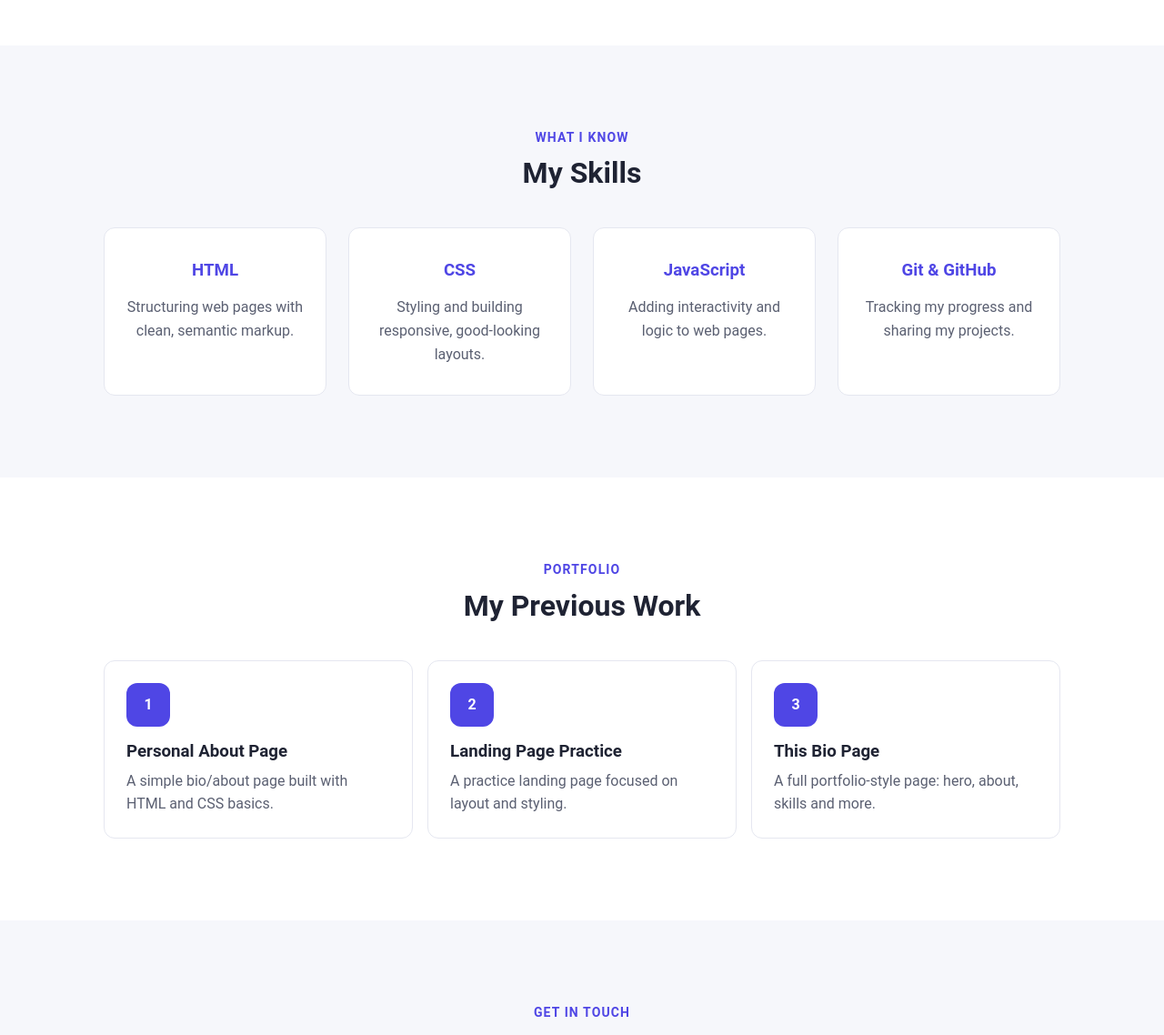
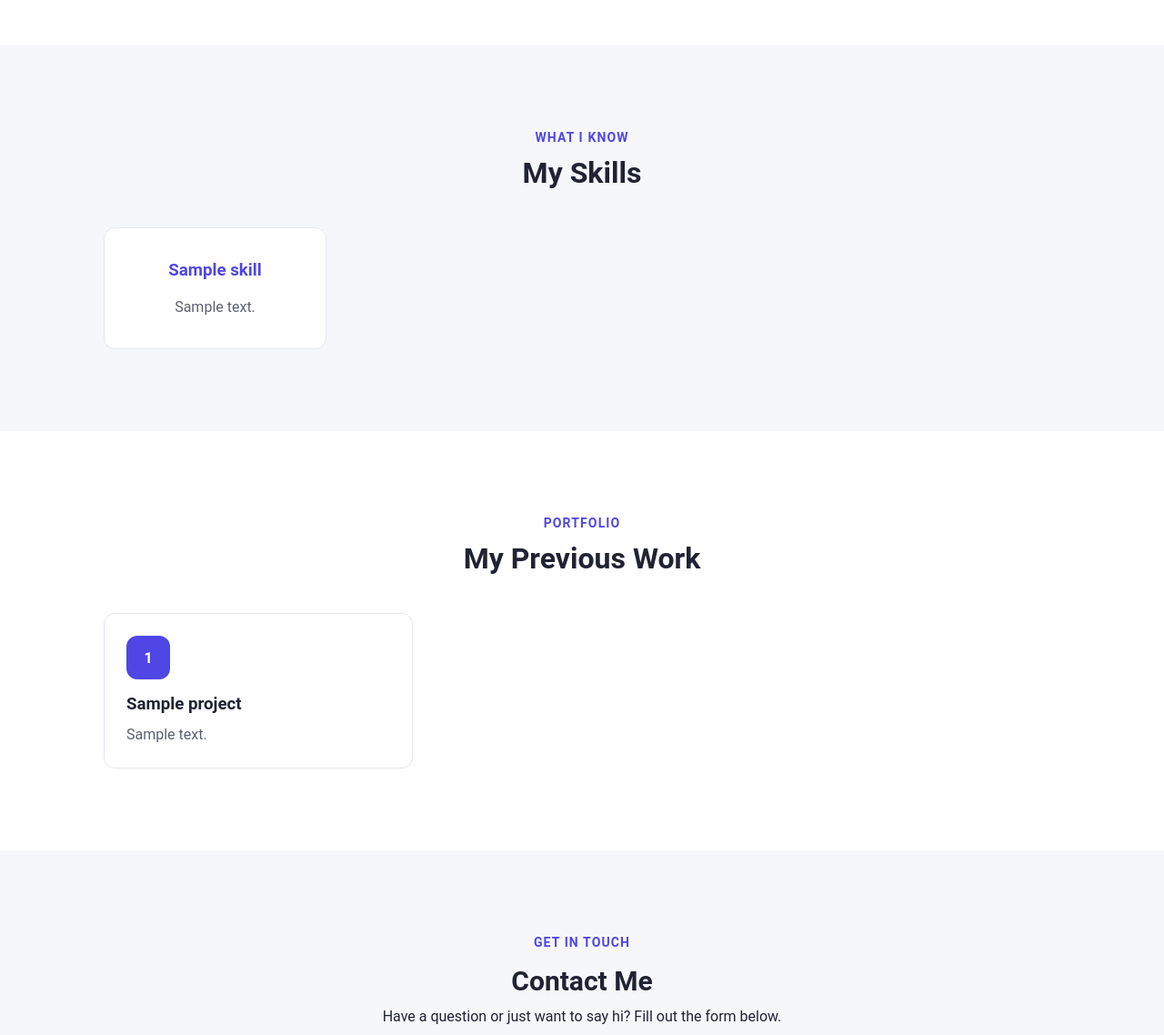
Before and after one commit to radhi-21/about-my, a PHP site: page /about.php in a window 1280 px wide. Shown: the part 1479-2617 px from the top of the page at 91% size. Run offline with PHP 8.4, Linux system fonts and the light colour scheme; tables that the repository leaves empty or names only in its code hold one stand-in row (values such as "Sample post").

Commit message:
Add files via upload

```diff
--- a/F.php
+++ b/F.php
@@ -74,6 +74,7 @@ if ($saved) {
 <html lang="en">
 <head>
     <meta charset="UTF-8">
+    <meta name="viewport" content="width=device-width, initial-scale=1.0">
 
     <title>Contact Form Result</title>
 
--- a/about.php
+++ b/about.php
@@ -14,6 +14,13 @@ if (!$profile) {
 function escape($value) {
     return htmlspecialchars($value, ENT_QUOTES, "UTF-8");
 }
+$skills = $connection->query(
+    "SELECT id, name, description FROM skills ORDER BY id"
+);
+
+$projects = $connection->query(
+    "SELECT id, title, description FROM projects ORDER BY id"
+);
 ?>
 
 <!DOCTYPE html>
@@ -101,94 +108,47 @@ function escape($value) {
            <section id="skills" class="section">
              <div class="skills-section container">
              <p class="skills-tag">What I Know</p>
-
              <h2 class="about-title">My Skills</h2>
 
              <div class="skills-grid">
+            <?php while ($skill = $skills->fetch_assoc()): ?>
                 <div class="skills-card">
-                        <h3 class="skill-title">HTML</h3>
+                    <h3 class="skill-title">
+                        <?= escape($skill["name"]) ?>
+                    </h3>
 
                     <p class="skill-des">
-                            Structuring web pages with clean,
-                            semantic markup.
+                        <?= escape($skill["description"]) ?>
                     </p>
                  </div>
-
-                    <div class="skills-card">
-                        <h3 class="skill-title">CSS</h3>
-
-                        <p class="skill-des">
-                            Styling and building responsive,
-                            good-looking layouts.
-                        </p>
-                    </div>
-
-                    <div class="skills-card">
-                        <h3 class="skill-title">JavaScript</h3>
-
-                        <p class="skill-des">
-                            Adding interactivity and logic
-                            to web pages.
-                        </p>
-                    </div>
-
-                    <div class="skills-card">
-                        <h3 class="skill-title">Git &amp; GitHub</h3>
-
-                        <p class="skill-des">
-                            Tracking my progress and sharing
-                            my projects.
-                        </p>
-                    </div>
+                   <?php endwhile; ?>
                  </div>
                  </div>
                  </section>
 
       <section id="work" class="section">
          <div class="work-section container">
-                <p class="skills-tag">Portfolio</p>
-
+                 <p class="skills-tag">PORTFOLIO</p>
                   <h2 class="about-title">My Previous Work</h2>
 
             <div class="work-grid">
+             <?php $number = 1; ?>
+
+              <?php while ($project = $projects->fetch_assoc()): ?>
                <div class="work-card">
-                        <div class="work-card-num">1</div>
+            <div class="work-card-num">
+                <?= $number++ ?>
+            </div>
 
             <h3 class="work-card-title">
-                            Personal About Page
+                <?= escape($project["title"]) ?>
             </h3>
 
             <p class="work-card-des">
-                            A simple bio/about page built
-                            with HTML and CSS basics.
+                <?= escape($project["description"]) ?>
             </p>
           </div>
-
-                    <div class="work-card">
-                        <div class="work-card-num">2</div>
-
-                        <h3 class="work-card-title">
-                            Landing Page Practice
-                        </h3>
-
-                        <p class="work-card-des">
-                            A practice landing page focused
-                            on layout and styling.
-                        </p>
-                    </div>
-
-                    <div class="work-card">
-                        <div class="work-card-num">3</div>
-
-                        <h3 class="work-card-title">
-                            This Bio Page
-                        </h3>
-
-                        <p class="work-card-des">
-                            A full portfolio-style page:
-                            hero, about, skills and more.
-                        </p>
-                    </div>
+              <?php endwhile; ?>
           </div>
           </div>
           </section>
--- /dev/null
+++ b/index.php
@@ -0,0 +1,3 @@
+<?php
+header("Location: about.php");
+exit;
--- a/style.css
+++ b/style.css
@@ -528,3 +528,17 @@ body.dark-mode .work-card-num {
         padding: 20px;
     }
 }
+    @media (max-width: 700px) {
+    .about-section {
+        flex-direction: column;
+        gap: 24px;
+    }
+
+    .about-section img {
+        margin-bottom: 0;
+    }
+
+    .about-content {
+        text-align: center;
+    }
+}
```
Lines whose indentation alone changed are shown as unchanged.
